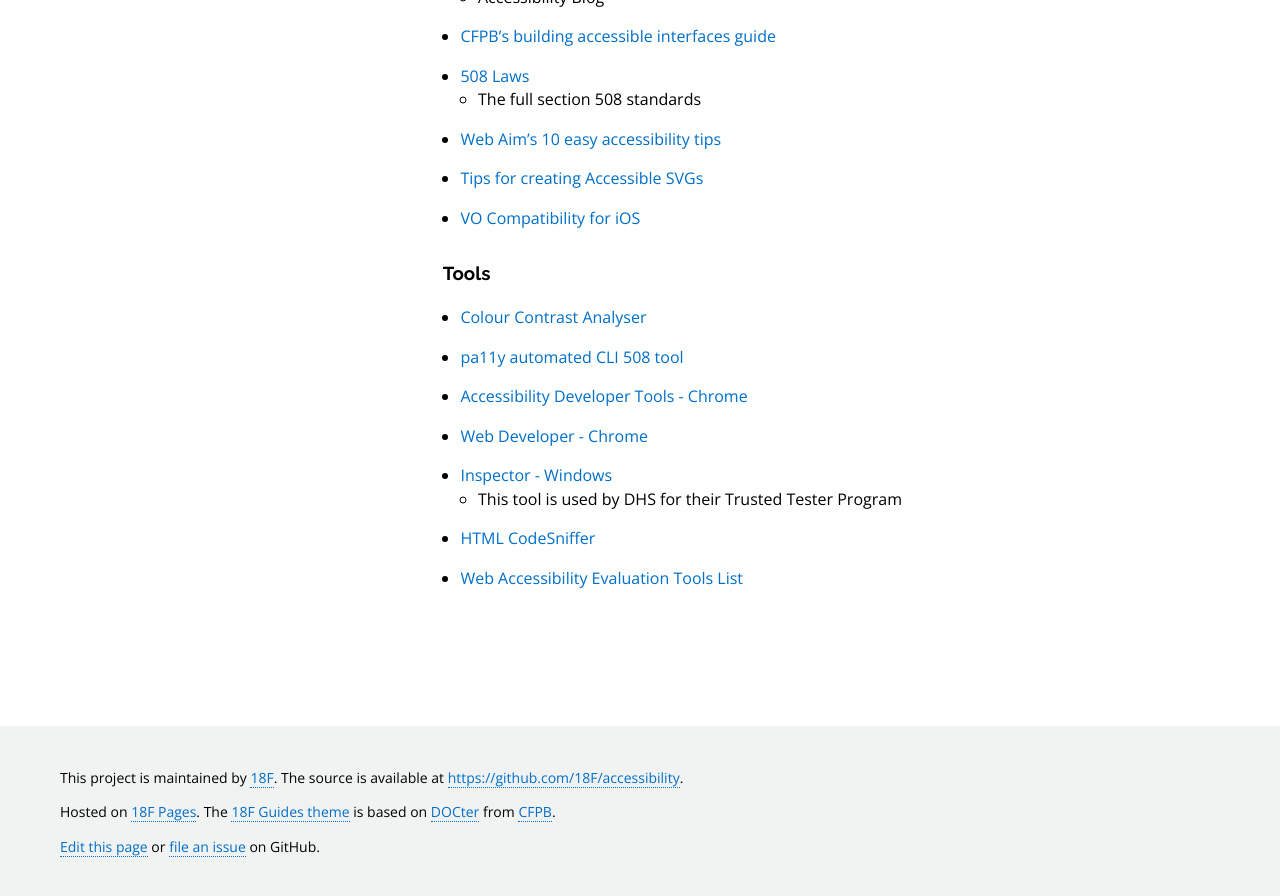
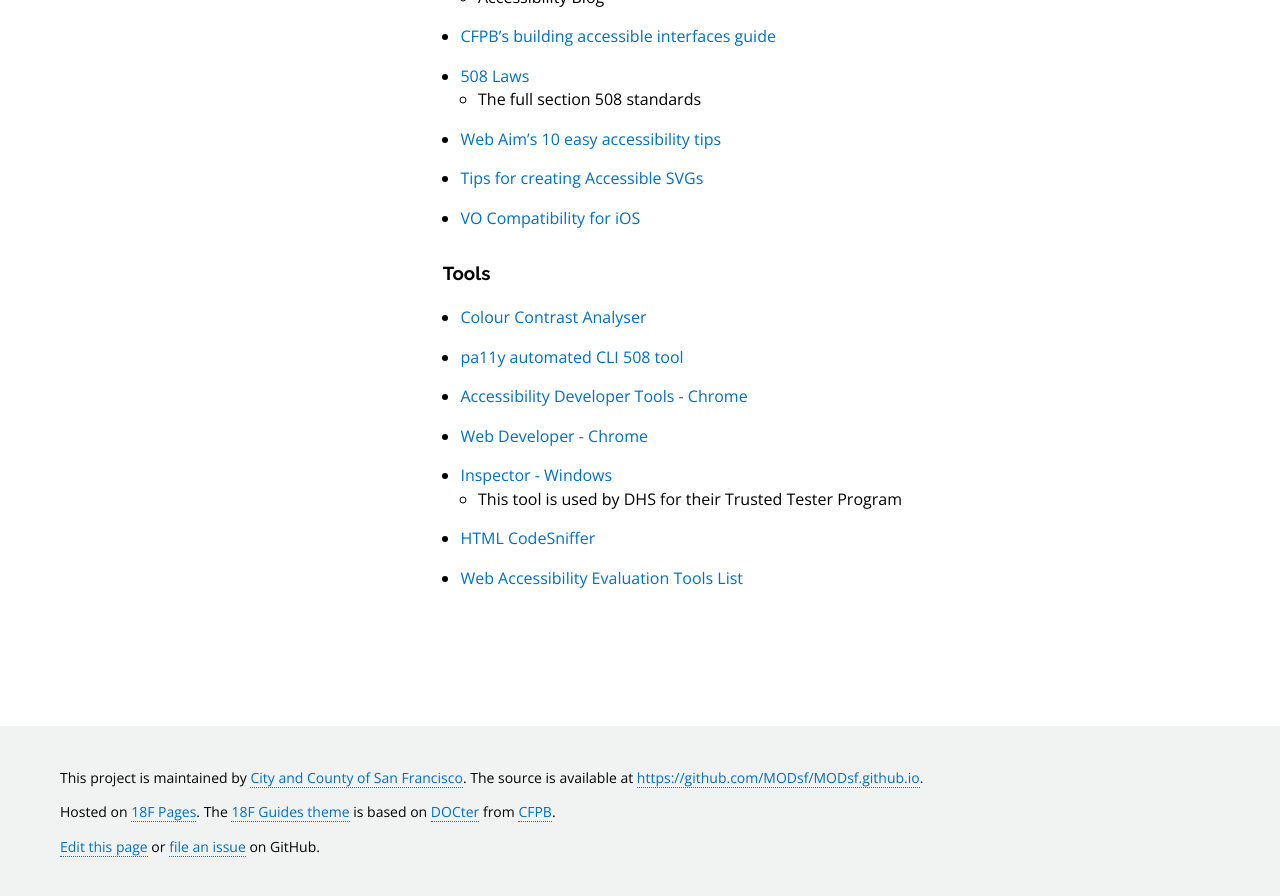
Before and after one commit to MODsf/MODsf.github.io, a Jekyll site: the page built from index.md, in a window 1280 px wide and 900 px high, scrolled down 1326 px. Shown: the top 896 px of the window. Built offline with Jekyll 4.4.1, drawn with Linux system fonts in a browser that asks for light colours; nearby versions of some CDN libraries; library files that are not in the unit come from our copies; Markdown is read by kramdown in place of the engine named in the settings; some of the changed text lies outside the part shown.

Commit message:
removed 18F references from config file

```diff
--- a/_config.yml
+++ b/_config.yml
@@ -11,12 +11,12 @@ sass:
 
 # Author/Organization info to be displayed in the templates
 author:
-  name: 18F
-  url: https://18f.gsa.gov
+  name: City and County of San Francisco
+  url: https://sfgov.org
 
 # Point the logo URL at a file in your repo or hosted elsewhere by your organization
-logourl: /assets/img/18f-logo.png
-logoalt: 18f logo
+#logourl: /assets/img/18f-logo.png
+#logoalt: 18f logo
 
 # Navigation
 # List links that should appear in the site sidebar here
@@ -86,13 +86,13 @@ navigation:
   internal: true
 
 repos:
-- name: Accessibility
+- name: Web Accessibility Guide
   description: Main repository
-  url: https://github.com/18F/accessibility
+  url: https://github.com/MODsf/MODsf.github.io
 
 back_link:
-  url: "https://pages.18f.gov/guides/"
-  text: Read more 18F Guides
+  url: "https://sfgov.org"
+  text: Official City Website
 
 defaults:
   -
```
